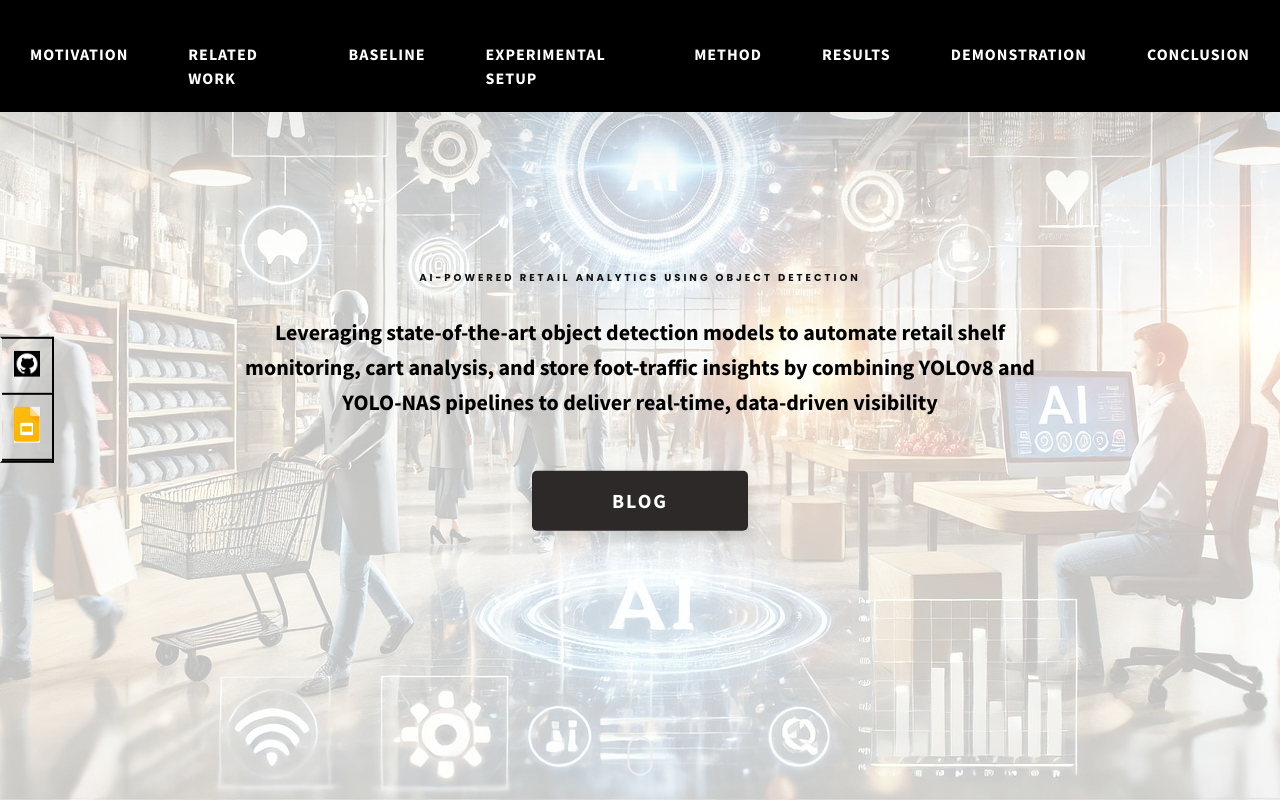
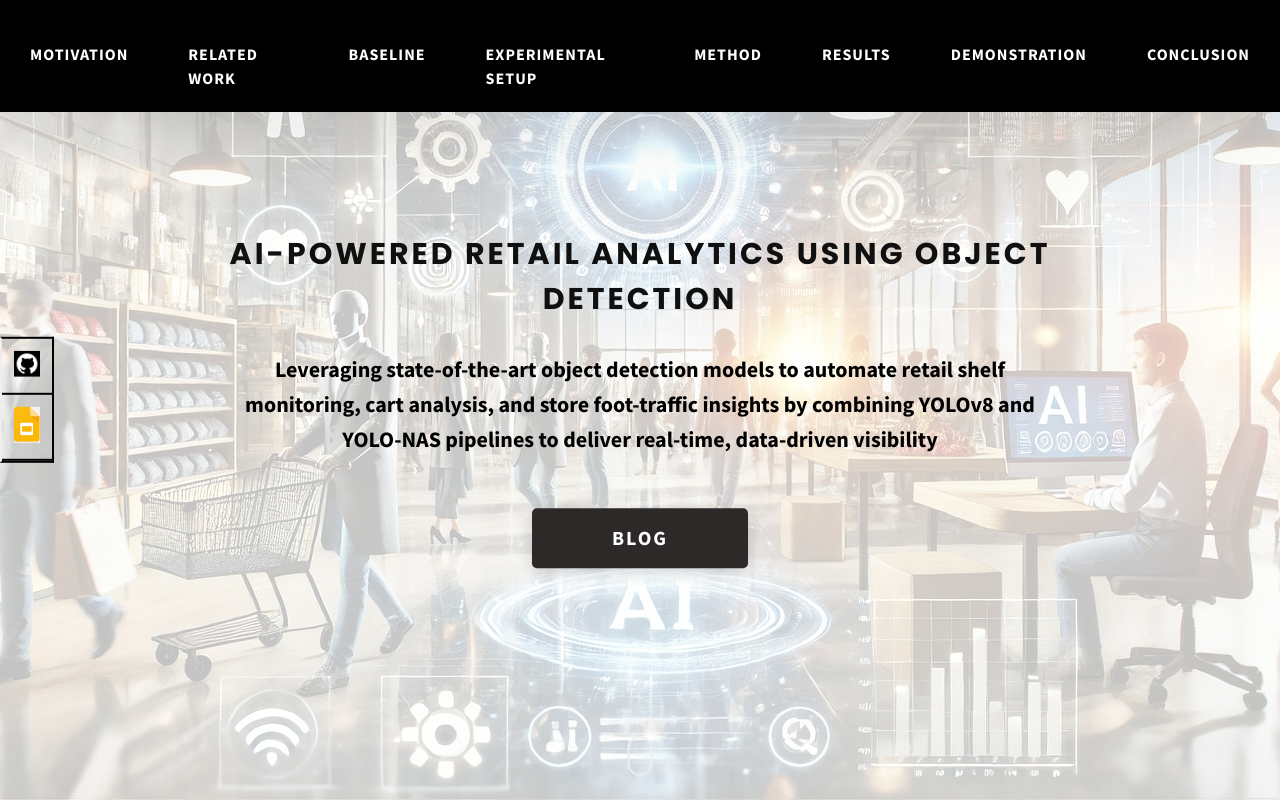
Before and after one commit to Hitarth24/AI_Website, a website: page index.html in a window 1280 px wide. Shown: the top 800 px of the page. Drawn offline with Linux system fonts and the light colour scheme.

Commit message:
Minor update: [describe your line change]

```diff
--- a/css/style.css
+++ b/css/style.css
@@ -68,14 +68,14 @@ textarea {
   resize: none; }
 
 .heading-primary {
-  font-size: 1rem;
+  font-size: 3rem;
   font-weight: bold;
   text-transform: uppercase;
   letter-spacing: 3px;
   text-align: center; }
   @media only screen and (max-width: 100.5em) {
     .heading-primary {
-      font-size: 1rem; } }
+      font-size: 3rem; } }
 
 .heading-sec__mb-bg {
   margin-bottom: 11rem; }
```
